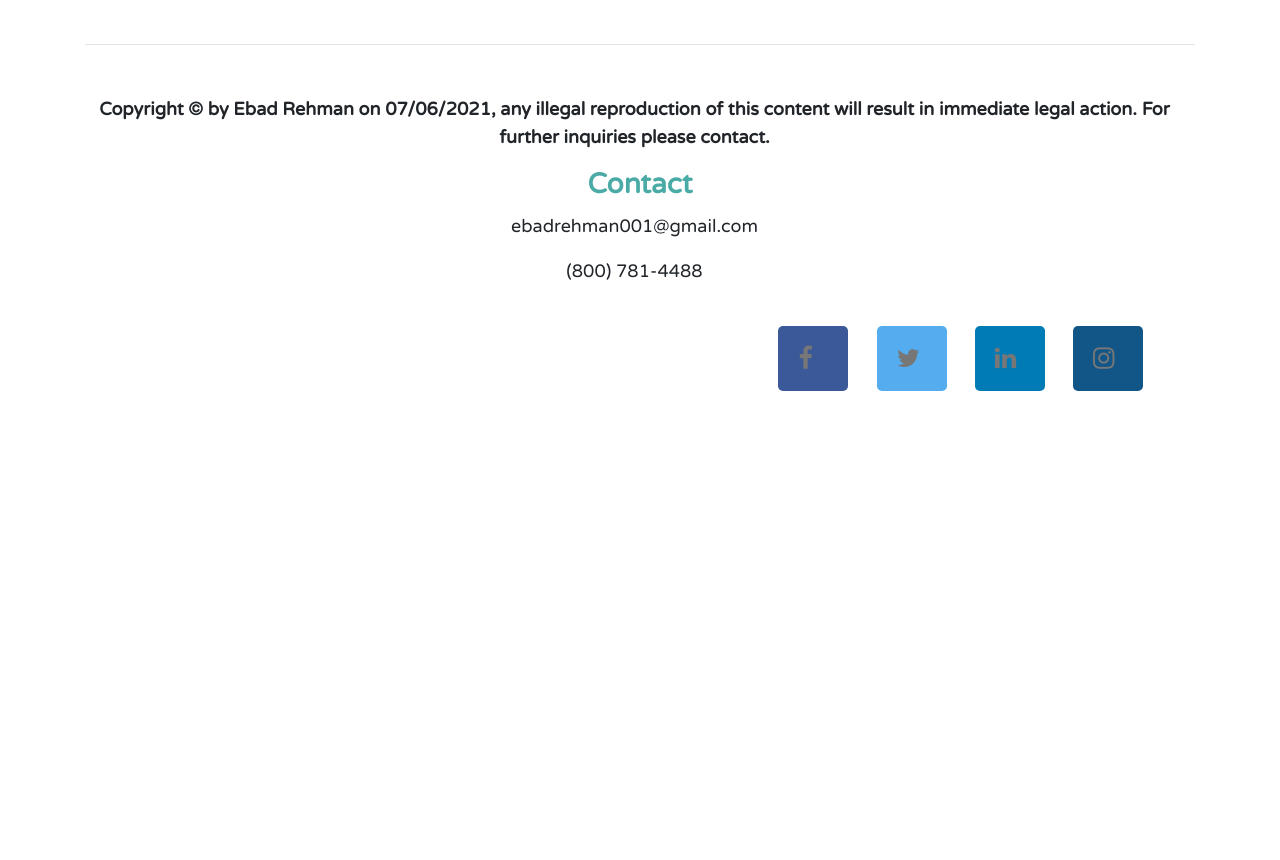
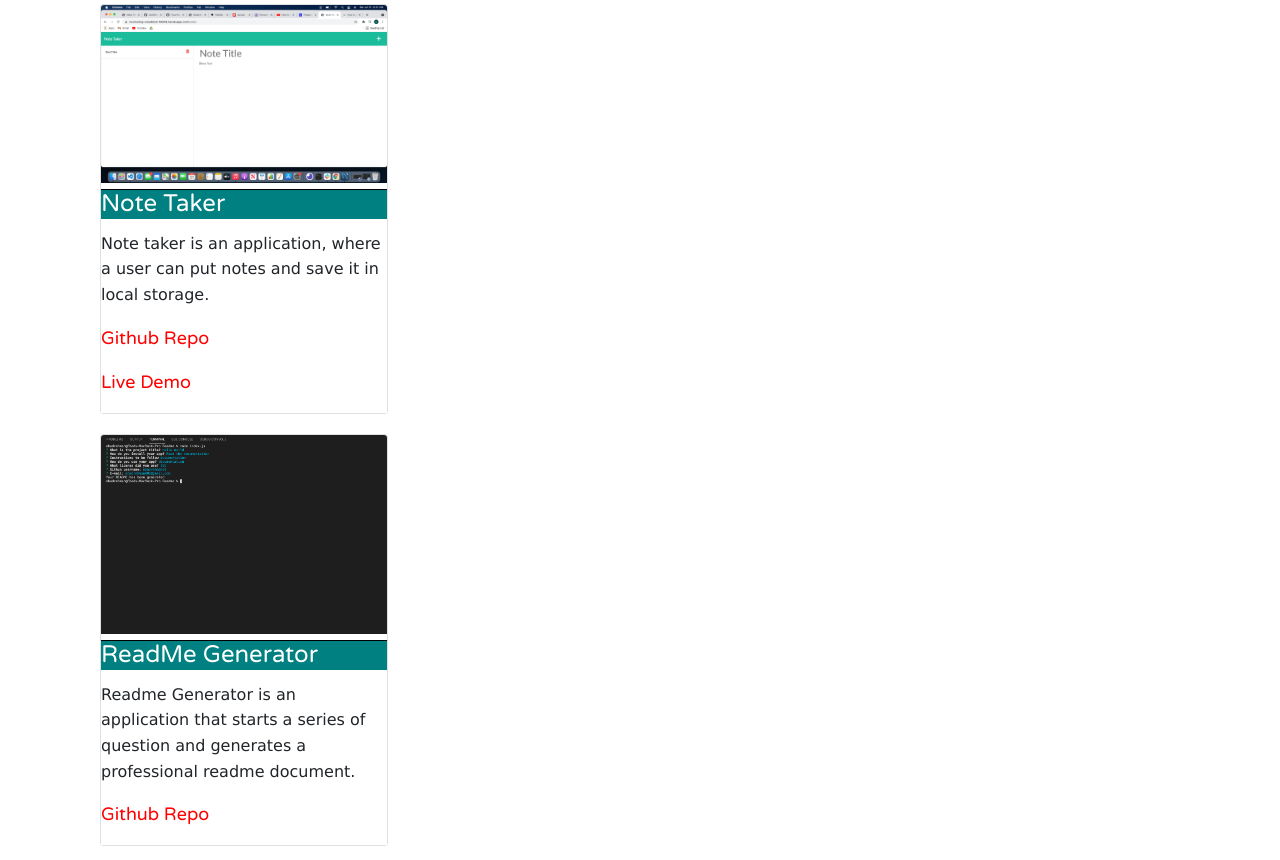
Before and after one commit to ebadrehman92/Portfolio, a plain HTML site: page index.html in a window 1280 px wide. Shown: the part 2200-3060 px from the top of the page. Before the commit the page ends 2596 px from the top, so only its background shows below. Drawn offline with nearby package versions, Linux system fonts and the light colour scheme.

Commit message:
added two assignments

```diff
--- a/index.html
+++ b/index.html
@@ -93,6 +93,28 @@
                 <p><a target="_blank" style="color:red;" href="https://abaxley2.github.io/Project-1/">Live Demo</a></p>
             </div>
         </div>
+
+        <div class="card port-cards" style="width: 18rem;">
+            <img class="card-img-top" src="images/noteTaker.png" alt="marketFinder">
+            <div class="card-body">
+                <h4 class="card-title">Note Taker</h4>
+                <p class="card-text">Note taker is an application, where a user can put notes and save it in local storage.</p>
+                <p><a target="_blank" style="color:red;" href="https://github.com/ebadrehman92/note-taker">Github Repo</a></p>
+                <p><a target="_blank" style="color:red;" href="https://murmuring-woodland-18043.herokuapp.com/notes">Live Demo</a></p>
+            </div>
+        </div>
+
+        <div class="card port-cards" style="width: 18rem;">
+            <img class="card-img-top" src="images/readMeGenerator.png" alt="marketFinder">
+            <div class="card-body">
+                <h4 class="card-title">ReadMe Generator</h4>
+                <p class="card-text">Readme Generator is an application that starts a series of question
+                    and generates a professional readme document.</p>
+                <p><a target="_blank" style="color:red;" href=" https://github.com/ebadrehman92/README-Generator">Github Repo</a></p>
+                <!-- <p><a target="_blank" style="color:red;" href="https://murmuring-woodland-18043.herokuapp.com/notes">Live Demo</a></p>     -->
+            </div>
+        </div>
+
     </section>
 
         <footer class="foot">
```
Also changed, not shown: images/noteTaker.png (added), images/readMeGenerator.png (added), 2 other files.
